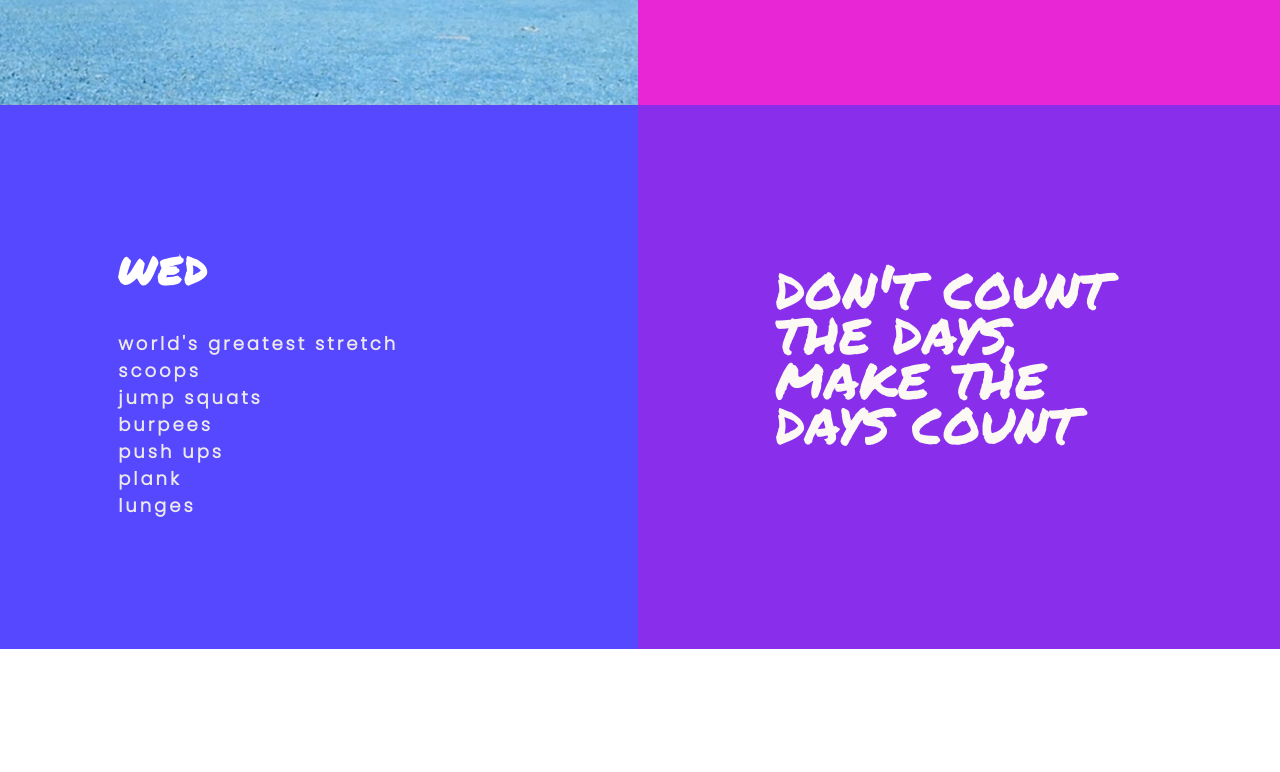
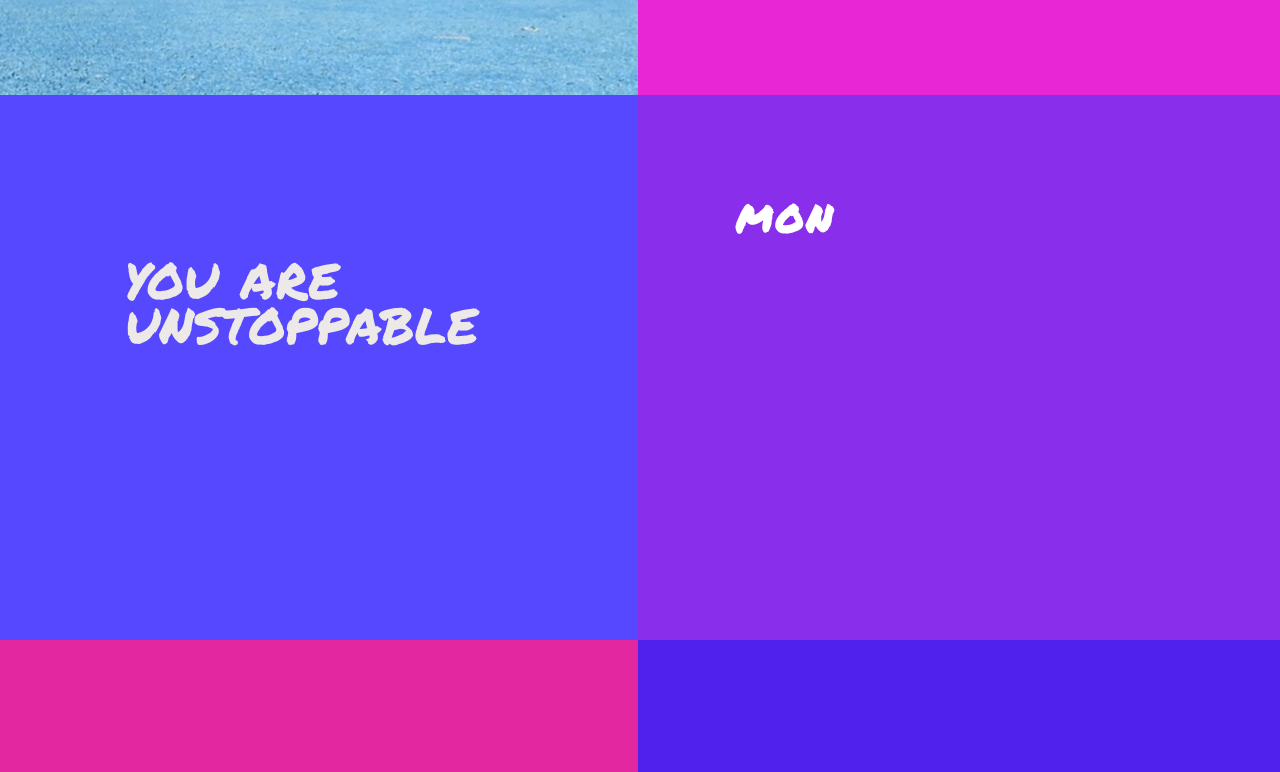
Before and after one commit to R-LaRoi/Move-v2, a React (Create React App) app: page / in a window 1280 px wide. Shown: the part 2248-3020 px from the top of the page. Before the commit the page ends 2915 px from the top, so only its background shows below. Built offline with nearby package versions, Linux system fonts and the light colour scheme.

Commit message:
Daily Input Component

```diff
--- a/src/App.js
+++ b/src/App.js
@@ -1,8 +1,10 @@
-import React from "react";
+import DailyInput from "./move/dailyInput";
 import Entry from "./move/entry";
+import Input from "./move/input";
 import Main from "./move/main";
 import Meet from "./move/meet";
 import Nav from "./move/nav";
+import React, { useState } from "react";
 
 const dailyRoutine = [
   {
@@ -21,7 +23,7 @@ const dailyRoutine = [
   },
 ];
 
-function App() {
+function App(props) {
   const info = dailyRoutine.map((workout) => {
     return (
       <Main
@@ -40,6 +42,7 @@ function App() {
       <Nav />
       <Meet />
       <Entry />
+      <DailyInput />
       <div className="ex-log" key={info}>
         {info}
       </div>
--- /dev/null
+++ b/src/move/dailyInput.css
@@ -0,0 +1,29 @@
+
+.main {
+  margin-top: 0;
+  display: grid;
+  grid-template-columns: 1fr 1fr ;
+
+}
+
+
+.column-one{padding: 25%;
+  background-color: #5648fe;
+  color: rgb(236, 233, 232);
+  font-family: 'Permanent Marker', cursive;
+padding: 15%;
+  line-height: 45px;
+  font-size: 60px;
+  height:350px
+
+}
+
+.column-two{
+padding: 15%;
+  line-height: 45px;
+  font-size: 60px;
+  color: rgb(252, 248, 244);
+  font-family:'Permanent Marker', cursive;
+background-color: #892eea;
+
+}
--- /dev/null
+++ b/src/move/dailyInput.js
@@ -0,0 +1,37 @@
+import React from "react";
+import "./dailyInput.css";
+
+export default function DailyInput(props) {
+  let dayLog = ["sun", "mon", "tue", "wed", "thu", "fri", "sat"];
+  const dateLog = new Date();
+  const dayOfWeek = dayLog[dateLog.getDay()];
+
+  return (
+    <section className="main">
+      <div className="column-one">
+        {" "}
+        <blockquote>you are unstoppable </blockquote>
+      </div>
+
+      <div className="column-two">
+        <div className="weekday">{dayOfWeek}</div>
+        <div className="list-routine">
+          <ul>
+            <li
+              style={{
+                color: "white",
+                paddingRight: "20%",
+                marginLeft: "-20%",
+              }}
+            >
+              {props.routine}
+
+              {/*  splits a part of the string to display using -->
+            {savedWrkout.slice("\n")[0]} */}
+            </li>
+          </ul>
+        </div>
+      </div>
+    </section>
+  );
+}
--- a/src/move/entry.css
+++ b/src/move/entry.css
@@ -106,3 +106,11 @@ position: absolute;
   background-color: rgb(112, 49, 156);
   color: white;
 }
+
+.quote{
+  margin-top:25%;
+  font-family: "permanent marker";
+  color: white;
+font-size: 75px;
+text-align: center;
+}
--- a/src/move/input.js
+++ b/src/move/input.js
@@ -2,70 +2,45 @@ import React, { useState } from "react";
 import "./entry.css";
 
 export default function Input() {
-  let dayLog = ["sun", "mon", "tue", "wed", "thu", "fri", "sat"];
-  const dateLog = new Date();
-  const dayOfWeek = dayLog[dateLog.getDay()];
+  const [workout, setWorkout] = useState("");
+  const [dailyWorkout, setDailyWorkout] = useState(workout);
+  // const [savedWrkout, setSavedWrkout] = useState(
+  //   JSON.parse(localStorage.getItem("newWorkout")) || [] );
 
-  const entryform = (
-    <div>
-      <form onSubmit={showWorkout}>
-        <textarea
-          className="enterExercise"
-          type="text"
-          placeholder="today i did..."
-          onChange={logExercise}
-        ></textarea>
-        <input type="submit"></input>
-      </form>
-    </div>
-  );
+  // React.useEffect(() => {
+  //  localStorage.setItem("newWorkout", JSON.stringify(workout));
+  // }, [workout]);
 
-  const [workout, setWorkout] = useState("");
-  const [savedWrkout, setSavedWrkout] = useState("");
-
-  function showWorkout(event) {
-    event.preventDefault();
-    const newWorkout = workout;
-    setSavedWrkout(newWorkout);
+  function showWorkout(e) {
+    e.preventDefault();
+    setDailyWorkout(workout);
   }
 
-  function logExercise(event) {
-    event.preventDefault();
-    setWorkout(event.target.value);
+  function logExercise(e) {
+    setWorkout(e.target.value);
   }
 
-  if (savedWrkout)
+  console.log(dailyWorkout);
+  if (dailyWorkout)
     return (
-      <div className="list-routine">
-        <div
-          className="weekday"
-          style={{
-            fontSize: "60px",
-            fontWeight: "700",
-            paddingBottom: "0px",
-            marginLeft: "-20%",
-          }}
-        >
-          {dayOfWeek}
-        </div>
-        <ul>
-          <li
-            style={{ color: "white", paddingRight: "20%", marginLeft: "-20%" }}
-          >
-            {savedWrkout}
-          </li>
-        </ul>
-        <button
-          id="move--button"
-          onClick={function showForm() {
-            return { entryform };
-          }}
-        >
-          let's move
-        </button>
+      <div>
+        <div className="quote">...</div>
+        <button>let's move</button>
       </div>
     );
   else {
-    return <div>{entryform}</div>;
+    return (
+      <div>
+        <form onSubmit={showWorkout}>
+          <textarea
+            className="enterExercise"
+            type="text"
+            placeholder="today i did..."
+            onChange={logExercise}
+          ></textarea>
+          <input type="submit"></input>
+        </form>
+      </div>
+    );
   }
 }
--- a/src/move/main.css
+++ b/src/move/main.css
@@ -1,6 +1,6 @@
 
 .main {
-  margin-top: 0;
+  margin-top: -10px;
   display: grid;
   grid-template-columns: 1fr 1fr ;
 
@@ -8,7 +8,7 @@
 
 
 .column-1{padding: 20%;
-  background-color: #5648fe;
+  background-color: #e227a1;
   color: rgb(236, 233, 232);
 
 
@@ -20,7 +20,7 @@
   font-size: 60px;
   color: rgb(252, 248, 244);
   font-family:'Permanent Marker', cursive;
-background-color: #892eea;
+background-color: #5021ec;
 
 }
 
```
